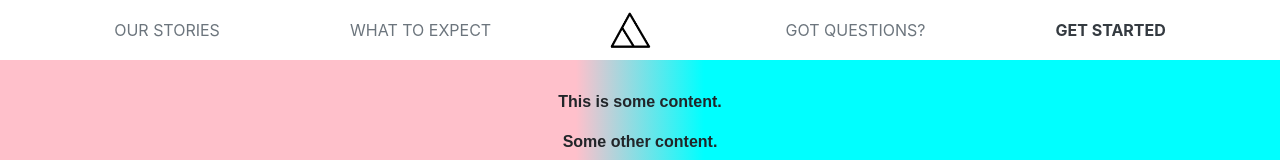
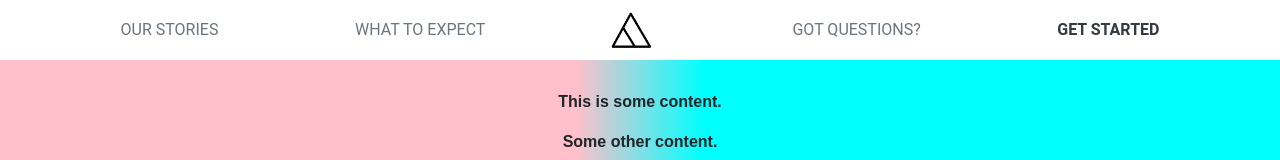
Before and after one commit to chauandrew/nswn, a React (Create React App) app in the folder client/: page / in a window 1280 px wide. Shown: the top 160 px of the page. Built offline with nearby package versions, Linux system fonts and the light colour scheme.

Commit message:
Added font from figma

```diff
--- a/client/src/components/Header/Header.css
+++ b/client/src/components/Header/Header.css
@@ -2,4 +2,9 @@
     display: flex;
     justify-content: space-evenly;
     align-items: center;
+	font-family: Roboto;
+	font-style: normal;
+	font-weight: normal;
+	font-size: 16px;
+	line-height: 20px;
 }
```
